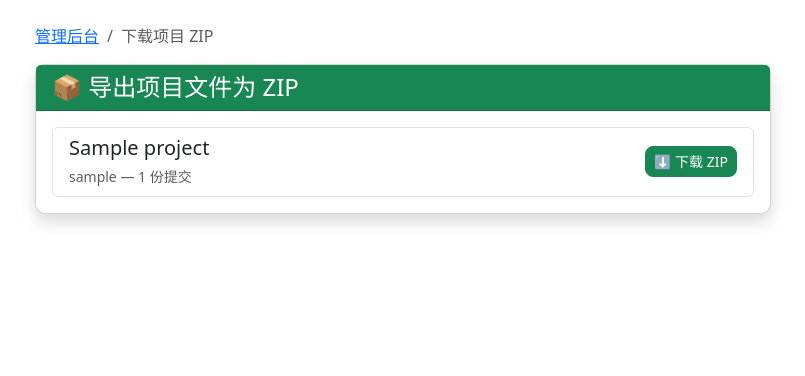
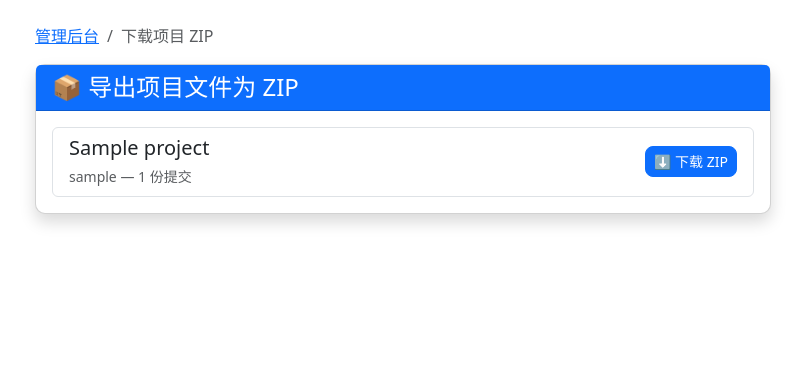
Before and after one commit to Ginger-Jiang911/assignment_submission, a Django app: page /admin-panel/download/ in a window 1280 px wide. Shown: the part 56-432 px from the top of the page, without its empty margins (237-1042 px from the left). Run offline with Django 5.2, Linux system fonts and the light colour scheme; a user stored in the database is signed in; tables that the repository leaves empty hold one stand-in row (values such as "Sample post").

Commit message:
更新管理后台和下载项目 ZIP 页面，统一按钮样式为主色调

```diff
--- a/templates/admin_panel/dashboard.html
+++ b/templates/admin_panel/dashboard.html
@@ -30,7 +30,7 @@
                     <div class="card-body">
                         <h5 class="card-title">📦 项目打包下载</h5>
                         <p class="card-text text-muted">一键导出某个项目下所有作业文件为 ZIP 压缩包</p>
-                        <a href="{% url 'admin_panel:download_project_list' %}" class="btn btn-success">下载项目 ZIP</a>
+                        <a href="{% url 'admin_panel:download_project_list' %}" class="btn btn-primary">下载项目 ZIP</a>
                     </div>
                 </div>
             </div>
--- a/templates/admin_panel/download_project_list.html
+++ b/templates/admin_panel/download_project_list.html
@@ -13,7 +13,7 @@
         </nav>
 
         <div class="card shadow">
-            <div class="card-header bg-success text-white">
+            <div class="card-header bg-primary text-white">
                 <h4 class="mb-0">📦 导出项目文件为 ZIP</h4>
             </div>
             <div class="card-body">
@@ -25,7 +25,7 @@
                                     <h5 class="mb-1">{{ project.name }}</h5>
                                     <small class="text-muted">{{ project.slug }} — {{ project.submission_count }} 份提交</small>
                                 </div>
-                                <span class="btn btn-success btn-sm">⬇️ 下载 ZIP</span>
+                                <span class="btn btn-primary btn-sm">⬇️ 下载 ZIP</span>
                             </a>
                         {% endfor %}
                     </div>
```
